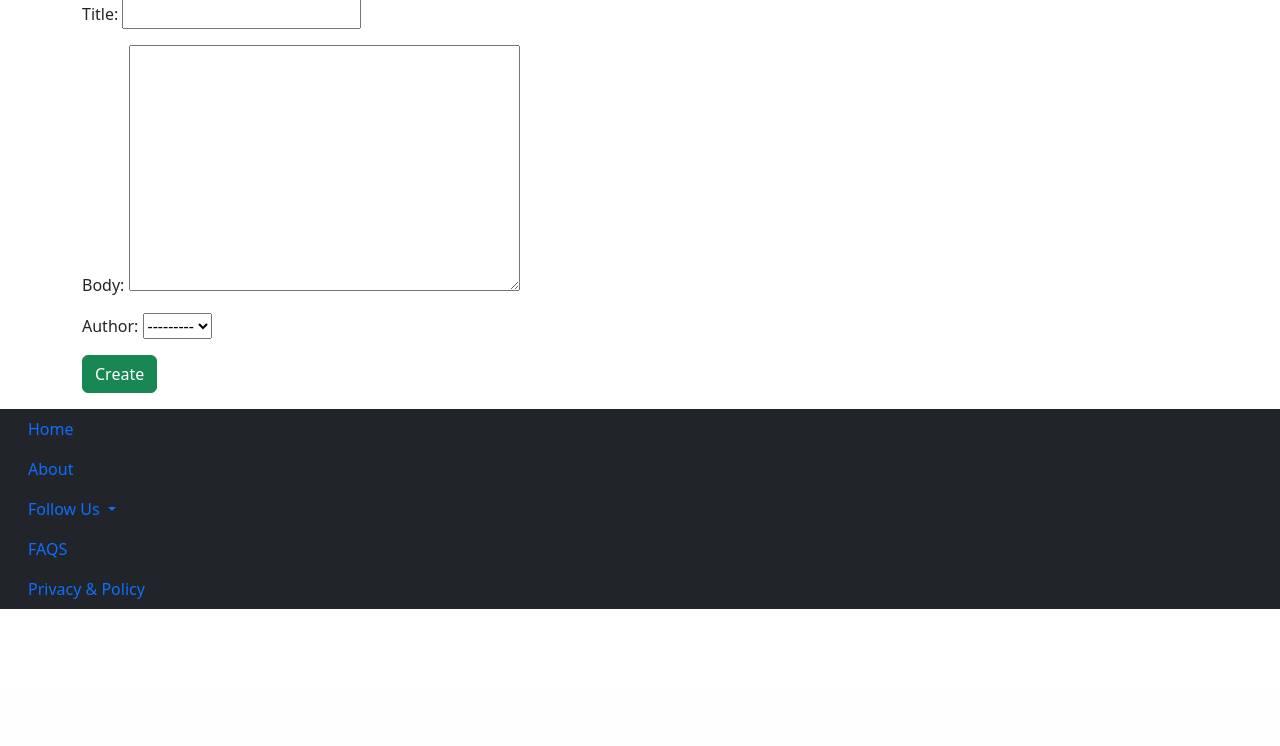
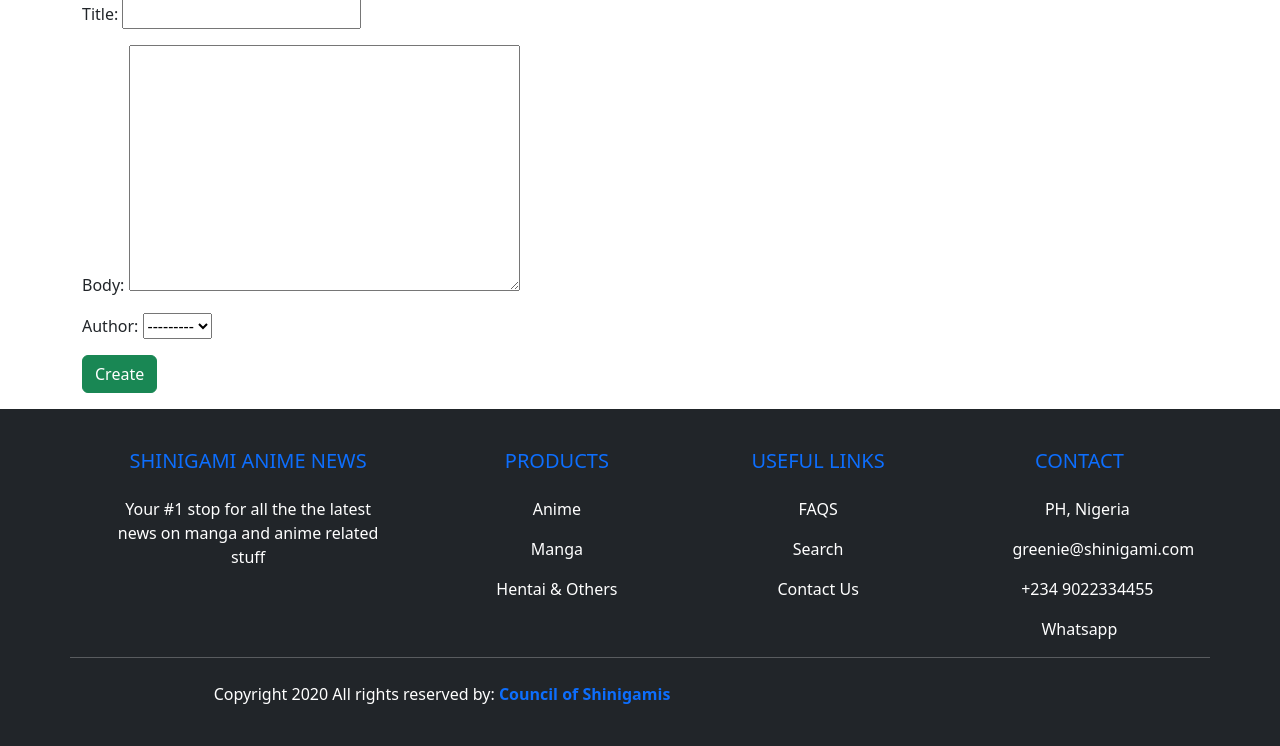
Before and after one commit to Greenie00/Anime-Blog, a Django app: page /articles/new/ in a window 1280 px wide. Shown: the part 113-859 px from the top of the page. Before the commit the page ends 722 px from the top, so only its background shows below. Run offline with Django 4.2, Linux system fonts and the light colour scheme; a user stored in the database is signed in; data comes from the database, SQL or seed files in the repository.

Commit message:
blog update

```diff
--- a/config/settings.py
+++ b/config/settings.py
@@ -27,6 +27,10 @@
 
 ALLOWED_HOSTS = []
 
+EMAIL_HOST = 'smtp.mailtrap.io'
+EMAIL_HOST_USER = '8073a97c446819'
+EMAIL_HOST_PASSWORD = '9f95911921e2d3'
+EMAIL_PORT = '2525'
 
 # Application definition
 
--- /dev/null
+++ b/pages/forms.py
@@ -0,0 +1,6 @@
+from django import forms
+
+class ContactForm(forms.Form):
+    name = forms.CharField(max_length=100)
+    email = forms.EmailField()
+    content = forms.CharField(widget=forms.Textarea)
--- a/pages/urls.py
+++ b/pages/urls.py
@@ -3,6 +3,7 @@
 from pages import views
 
 urlpatterns = [
+    path('Contact/', views.contact_us, name='contact'),
     path('Search/', views.search, name='search'),
     path('Privacy/', views.privacy, name='privacy'),
     path('FAQS/', views.faqs, name='faqs'),
--- a/templates/base.html
+++ b/templates/base.html
@@ -40,23 +40,129 @@
             {% endblock content %}
         </div>
     </main>
-    <div>
-        <div>
-        <nav class="nav nav-pills nav-fill navbar-dark bg-dark">
-            <div class="container-fluid">
-                <a class="nav-link" href="">Home</a>
-                <a class="nav-link" href="">About</a>
-                <li class="nav-link dropdown-toggle" data-bs-toggle="dropdown" href="" role="button" aria-expanded="false">Follow Us</a>
-                    <ul class="dropdown-menu">
-                        <li><a class="dropdown=menu" href="">Twitter</a></li>
-                        <li><a class="dropdown=menu" href="">Facebook</a></li>
-                        <li><a class="dropdown=menu" href="">Instagram</a></li>
-                        <li><a class="dropdown=menu" href="">Twitter</a></li>
-                    </ul>
-                </li>
-                <a class="nav-link" href="">FAQS</a>
-                <a class="nav-link" href="">Privacy & Policy</a>
+    <footer class="bg-dark text-white px-4 py-4">
+
+        <div class="container text-center text-md-left">
+
+            <div class="row text-center text-md-left">
+
+                <div class="col-md-3 col-lg-3 col-xl-3 mx-auto mt-3">
+                    <h5 class="text-uppercase mb-4 font-weight-bold text-primary">Shinigami Anime News</h5>
+                    <p> Your #1 stop for all the the latest news on manga and anime related stuff</p>
+                </div>
+
+                <div class="col-md-2 col-lg-2 col-xl-2 mx-auto mt-3">
+                    <h5 class="text-uppercase mb-4 font-weight-bold text-primary">Products</h5>
+                    <p>
+                        <a href="#" class="text-white" style="text-decoration: none;">Anime</a>
+                    </p>
+
+                    <p>
+                        <a href="#" class="text-white" style="text-decoration: none;">Manga</a>
+                    </p>
+
+                    <p>
+                        <a href="#" class="text-white" style="text-decoration: none;">Hentai & Others</a>
+                    </p>
+                </div>
+
+                <div class="col-md-3 col-lg-2 col-xl-2 mx-auto mt-3">
+                    <h5 class="text-uppercase mb-4 font-weight-bold text-primary">Useful Links</h5>
+                    <p>
+                        <a href="#" class="text-white" style="text-decoration: none;">FAQS</a>
+                    </p>
+
+                    <p>
+                        <a href="#" class="text-white" style="text-decoration: none;">Search</a>
+                    </p>
+
+                    <p>
+                        <a href="#" class="text-white" style="text-decoration: none;">Contact Us</a>
+                    </p>
+                </div>
+
+                <div class="col-md-2 col-lg-2 col-xl-2 mx-auto mt-3">
+                    <h5 class="text-uppercase mb-4 font-weight-bold text-primary">Contact</h5>
+                    <p>
+                        <i class="bi bi-home me-3"></i>PH, Nigeria
+                    </p>
+
+                    <p>
+                        <i class="bi bi-envelope me-3"></i>greenie@shinigami.com
+                    </p>
+
+                    <p>
+                        <i class="bi bi-phone me-3"></i>+234 9022334455
+                    </p>
+
+                    <p>
+                        <i class="bi bi-whatsapp"></i>Whatsapp
+                    </p>
+                </div>
+
+                <hr class="mb-4">
+
+                <div class="row align-items-center">
+
+                    <div class="col-md-7 col-lg-8">
+                        <p>Copyright 2020 All rights reserved by:
+                            <a href="#" style="text-decoration: none;">
+                                <strong> Council of Shinigamis</Strong>
+                            </a>
+                        </p>
+                    </div>
+
+                    <div class="col-md-5 col-lg-4">
+
+                        <div class="text-center text-md-right">
+
+                            <ul class="list-unstyled list-inline">
+                                <li class="list-inline-item">
+                                    <a href="#" class="btn-floating btn-sm text-blue" style="font-size: 23px;">
+                                        <i class="bi bi-facebook"></i>
+                                    </a>
+                                </li>
+
+                                <li class="list-inline-item">
+                                    <a href="#" class="btn-floating btn-sm text-white" style="font-size: 23px;">
+                                        <i class="bi bi-twitter"></i>
+                                    </a>
+                                </li>
+
+                                <li class="list-inline-item">
+                                    <a href="#" class="btn-floating btn-sm text-white" style="font-size: 48px;">
+                                        <i class="bi bi-google-plus"></i>
+                                    </a>
+                                </li>
+
+                                <li class="list-inline-item">
+                                    <a href="#" class="btn-floating btn-sm text-white" style="font-size: 23px;">
+                                        <i class="bi bi-linkedin"></i>
+                                    </a>
+                                </li>
+
+                                <li class="list-inline-item">
+                                    <a href="#" class="btn-floating btn-sm text-white" style="font-size: 23px;">
+                                        <i class="bi bi-youtube"></i>
+                                    </a>
+                                </li>
+
+                                <li class="list-inline-item">
+                                    <a href="#" class="btn-floating btn-sm text-white" style="font-size: 23px;">
+                                        <i class="bi bi-tiktok"></i>
+                                    </a>
+                                </li>
+                            </ul>
+
+                        </div>
+
+                    </div>
+
+                </div>
+
             </div>
-        </nav>
+
+        </div>
+    </footer>
 </body>
 </html>
```
Also changed, not shown: pages/views.py (+14 -1 lines), templates/contact_us.html (added).
